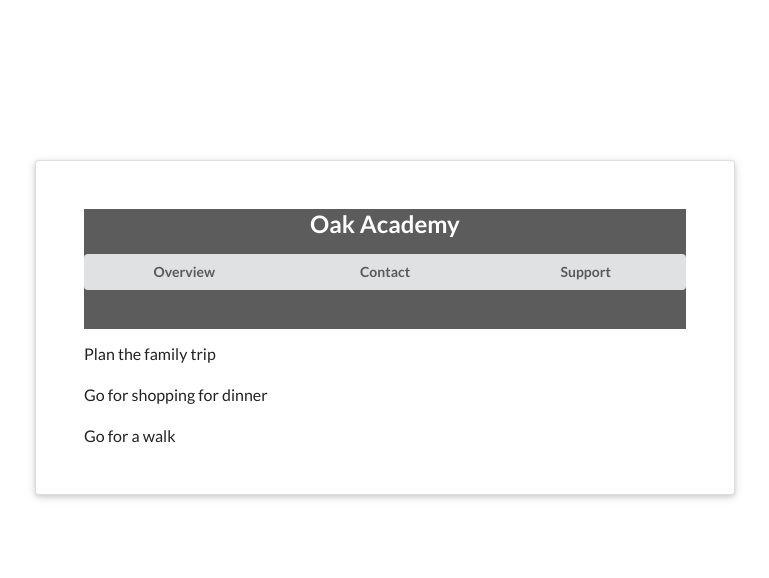
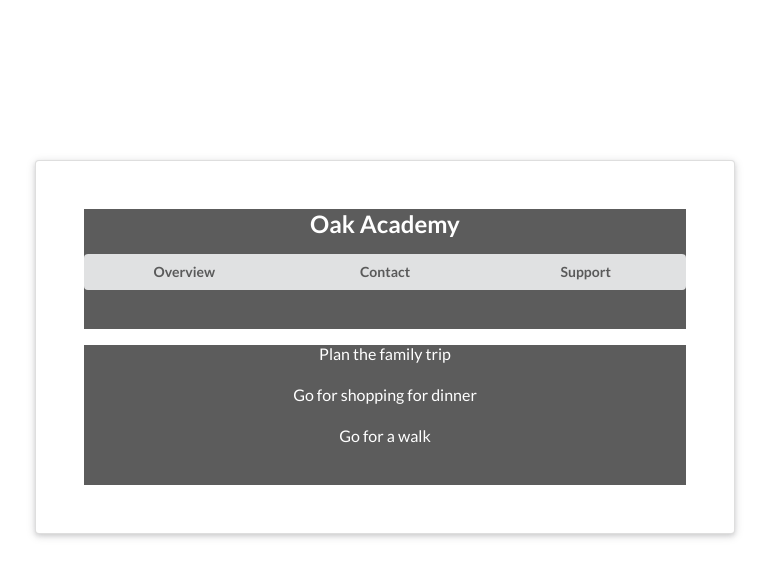
Before and after one commit to celsodasecond/context-api, a React (Create React App) app: page / in a window 1280 px wide. Shown: the top 578 px of the page, without its empty margins (255-1024 px from the left). Built offline with nearby package versions, Linux system fonts and the light colour scheme.

Commit message:
apply: context to TodoList

```diff
--- a/src/components/TodoList.js
+++ b/src/components/TodoList.js
@@ -1,9 +1,21 @@
 import React from "react";
+import { ThemeContext } from "../context/ThemeContext";
 
 class TodoList extends React.Component {
+	static contextType = ThemeContext;
 	render() {
+		const { isDarkTheme, lightTheme, darkTheme } = this.context;
+		const theme = isDarkTheme ? darkTheme : lightTheme;
+
 		return (
-			<div className="ui list">
+			<div
+				style={{
+					background: theme.background,
+					color: theme.text,
+					height: "140px",
+					textAlign: "center",
+				}}
+				className="ui list">
 				<p className="item">Plan the family trip</p>
 				<p className="item">Go for shopping for dinner</p>
 				<p className="item">Go for a walk</p>
```
